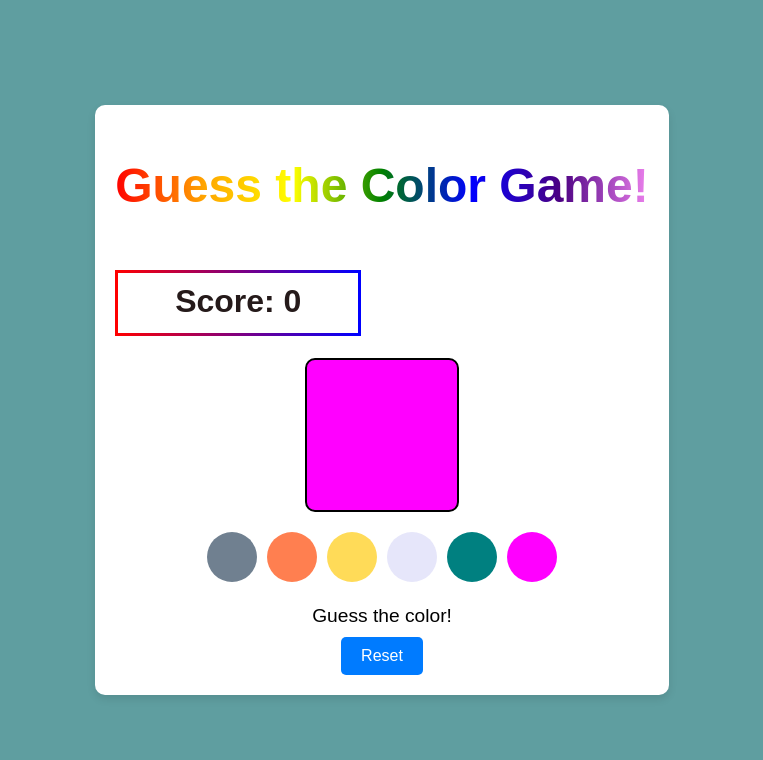
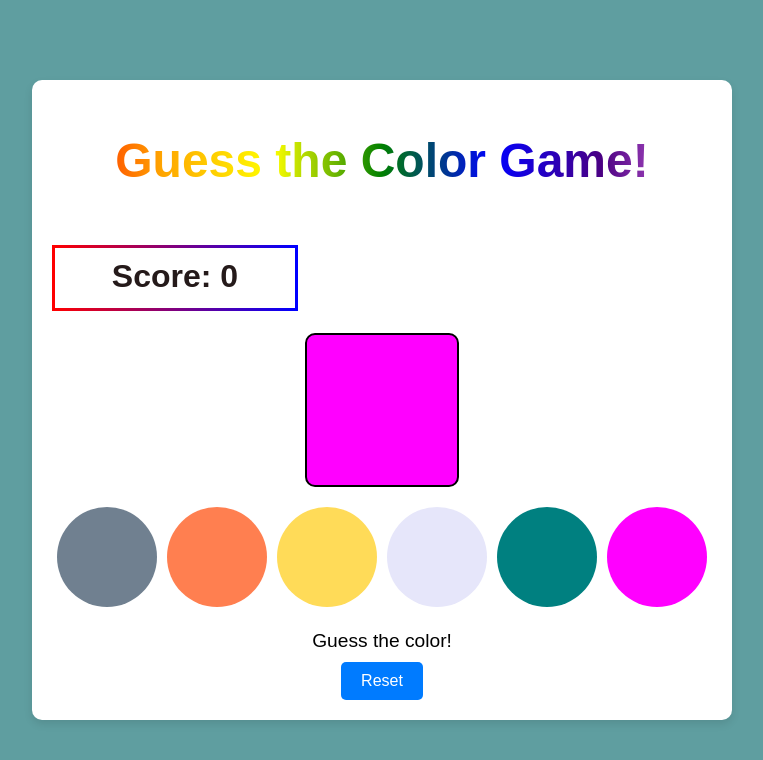
Before and after one commit to PAMMY100/hng-colorgame, a React (Vite) app: page /start in a window 1280 px wide. Shown: the top 760 px of the page, without its empty margins (258-1021 px from the left). Built offline with nearby package versions, Linux system fonts and the light colour scheme.

Commit message:
quick fix

```diff
--- a/src/index.css
+++ b/src/index.css
@@ -56,8 +56,8 @@ ul li {
 }
 
 .color-buttons button {
-  width: 50px;
-  height: 50px;
+  width: 100px;
+  height: 100px;
   border: none;
   border-radius: 50%;
   margin: 0 5px;
```
